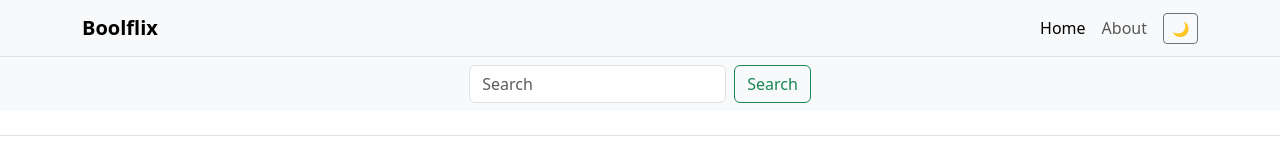
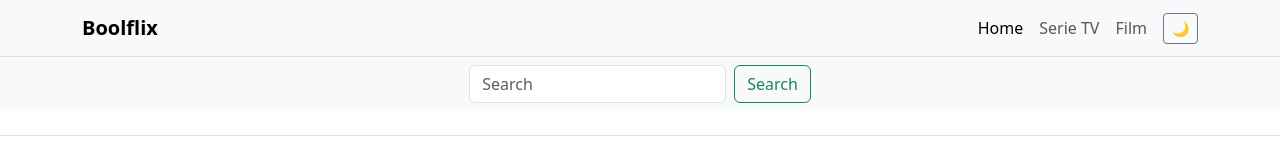
Before and after one commit to nildebenedetti/react-boolflix, a React (Vite) app: page / in a window 1280 px wide. Shown: the top 155 px of the page. Built offline with nearby package versions, Linux system fonts and the light colour scheme; no server answers; some icons are missing.

Commit message:
aggiunte e ecollegate pagine per Film e Serie TV

```diff
--- a/src/App.jsx
+++ b/src/App.jsx
@@ -1,9 +1,12 @@
-import { BrowserRouter, Route, Routes } from "react-router";
+import { BrowserRouter, Route, Routes, Link, NavLink } from "react-router";
 import { ThemeProvider } from "./contexts/ThemeContext";
 import { AppDataProvider } from "./contexts/AppDataContext";
 import MainLayout from "./layouts/MainLayout";
 import HomePage from "./pages/HomePage";
 import NotFound from "./pages/NotFound";
+import Series from "./pages/Series";
+import Header from "./components/Header";
+import Movies from "./pages/Movies";
 
 function App() {
 
@@ -16,6 +19,8 @@ function App() {
             <Route element={<MainLayout />}>
               <Route index element={<HomePage />} />
               <Route path="*" element={<NotFound />} />
+              <Route path="/serie-tv" element={<Series />} />
+              <Route path="/film" element={<Series />} />
             </Route>
           </Routes>
         </BrowserRouter>
--- a/src/components/Header.jsx
+++ b/src/components/Header.jsx
@@ -40,7 +40,10 @@ function Header() {
                                 <NavLink className="nav-link" to="/">Home</NavLink>
                             </li>
                             <li className="nav-item">
-                                <NavLink className="nav-link" to="/about">About</NavLink>
+                                <NavLink className="nav-link" to="/serie-tv">Serie TV</NavLink>
+                            </li>
+                            <li className="nav-item">
+                                <NavLink className="nav-link" to="/film">Film</NavLink>
                             </li>
                             <li className="nav-item ms-2">
                                 <button
--- /dev/null
+++ b/src/pages/Movies.jsx
@@ -0,0 +1,15 @@
+import useAppData from "../hooks/useAppData";
+import ResultSection from "../components/ResultSection";
+
+function Series() {
+    const { standardMoviesList } = useAppData();
+
+    return <>
+        <h1> Film</h1>
+        {/* qui dopo ci metto le serie popolari */}
+        <section className="search-results-movies">
+            <ResultSection items={standardSeriesList} />
+        </section>
+    </>
+}
+export default Series;
--- /dev/null
+++ b/src/pages/Series.jsx
@@ -0,0 +1,15 @@
+import useAppData from "../hooks/useAppData";
+import ResultSection from "../components/ResultSection";
+
+function Series() {
+    const { standardSeriesList } = useAppData();
+
+    return <>
+        <h1> Serie TV</h1>
+        {/* qui dopo ci metto le serie popolari */}
+        <section className="search-results-series">
+            <ResultSection items={standardSeriesList} />
+        </section>
+    </>
+}
+export default Series;
```
